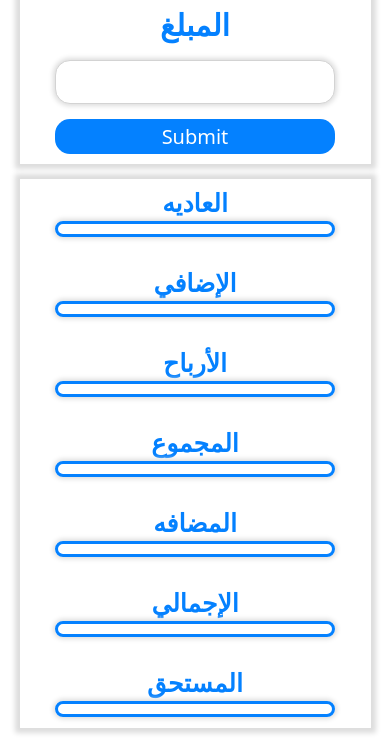
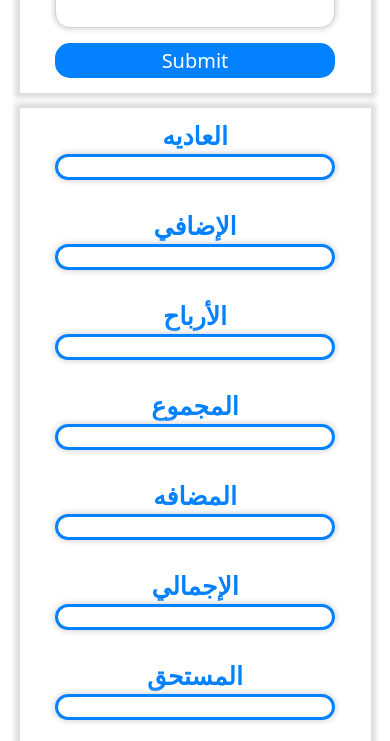
Before and after one commit to moamen-yasser/impostoj, a plain HTML site: page index.html in a window 390 px wide. Shown: the part 104-845 px from the top of the page. Drawn offline with Linux system fonts and the light colour scheme.

Commit message:
impostoj

```diff
--- a/style.css
+++ b/style.css
@@ -112,11 +112,12 @@ body{
     .mhead{
         text-align: center;
         margin-bottom: 10px;
+        margin-top: -5px;
     }
     .input_btn{
         display: flex;
         flex-direction: column;
-        padding: 10px 0px;
+        padding: 15px 0px;
         margin-bottom: 15px;
     }
     .inputt{
@@ -128,6 +129,7 @@ body{
         width: 280px;
     }
     .inputt label{
+        display: none;
         text-align: center;
         font-size: 30px;
     }
@@ -136,14 +138,15 @@ body{
     }
     .longgform2{
         width: 100%;
-        height: 65vh;
+        height: 75vh;
         padding: 10px 162px;
+        padding-bottom: 60px;
     }
     .longgform2 h4{
         margin-top: -70px;
         width: 280px;
-        padding: 5px 10px;
-        height: 40px;
+        padding: 10px 10px;
+        height: 50px;
     }
     .c1{
         width: 80%;
@@ -152,10 +155,7 @@ body{
         flex-direction: column;
         justify-content:center;
         align-content: center;
-        margin-top: 30px;
-    }
-    .c11{
-        margin-top: -5px;
+        margin-top: 40px;
     }
     .c1 label{
         margin-bottom: 72px;
```
